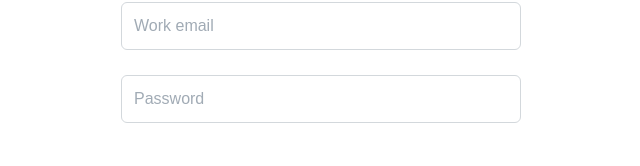
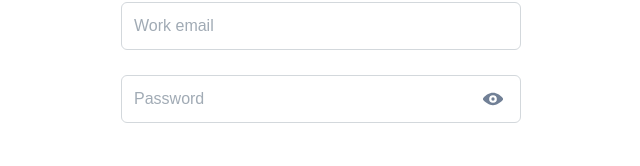
Before and after one commit to p-d-boiko/qencode, a React (Vite) app: page /login in a window 1280 px wide. Shown: the part 492-658 px from the top of the page, without its empty margins (319-959 px from the left). Built offline with nearby package versions, Linux system fonts and the light colour scheme; no server answers; a web font is replaced by a local one.

Commit message:
install icons, toggle password visibility

```diff
--- a/package.json
+++ b/package.json
@@ -17,6 +17,7 @@
     "prepare": "husky"
   },
   "dependencies": {
+    "@chakra-ui/icons": "^2.1.1",
     "@chakra-ui/react": "^2.8.2",
     "@emotion/react": "^11.11.4",
     "@emotion/styled": "^11.11.0",
--- a/src/containers/login-form/login-form.tsx
+++ b/src/containers/login-form/login-form.tsx
@@ -1,5 +1,17 @@
-import type { FC } from 'react'
-import { Stack, Input, Button, Text, useToast, FormControl, FormErrorMessage } from '@chakra-ui/react'
+import { type FC, useState } from 'react'
+import {
+  Stack,
+  Input,
+  Button,
+  Text,
+  useToast,
+  FormControl,
+  FormErrorMessage,
+  InputGroup,
+  InputRightElement,
+  IconButton,
+} from '@chakra-ui/react'
+import { ViewIcon, ViewOffIcon } from '@chakra-ui/icons'
 import { useForm } from 'react-hook-form'
 
 import api, { type LoginRequestData } from 'client:api'
@@ -13,6 +25,8 @@ const LoginForm: FC = () => {
     mode: 'onChange',
     reValidateMode: 'onChange',
   })
+  const [passwordVisible, setPasswordVisible] = useState(false)
+  const togglePasswordVisibility = () => setPasswordVisible((prevState) => !prevState)
 
   const toast = useToast({
     title: 'An error occured',
@@ -80,8 +94,9 @@ const LoginForm: FC = () => {
           <FormErrorMessage>{emailFieldState.error?.message}</FormErrorMessage>
         </FormControl>
         <FormControl isInvalid={!!passwordFieldState.error}>
+          <InputGroup>
             <Input
-            type="password"
+              type={passwordVisible ? 'text' : 'password'}
               placeholder="Password"
               variant="outline"
               {...register('password', {
@@ -92,6 +107,16 @@ const LoginForm: FC = () => {
                 },
               })}
             />
+            <InputRightElement width="4.5rem" mr={-2}>
+              <IconButton
+                variant="hidden"
+                aria-label="button"
+                onClick={togglePasswordVisibility}
+                color="gray.500"
+                icon={passwordVisible ? <ViewOffIcon boxSize={5} /> : <ViewIcon boxSize={5} />}
+              />
+            </InputRightElement>
+          </InputGroup>
           <FormErrorMessage>{passwordFieldState.error?.message}</FormErrorMessage>
         </FormControl>
         <Link to={ROUTES.ResetPassoword} sx={{ marginLeft: 'auto', mt: '15px' }}>
--- a/src/containers/set-new-password-form/set-new-password-form.tsx
+++ b/src/containers/set-new-password-form/set-new-password-form.tsx
@@ -1,8 +1,20 @@
-import type { FC } from 'react'
+import { type FC, useState } from 'react'
 import { useEffect } from 'react'
 import { useNavigate } from 'react-router-dom'
 import { useForm } from 'react-hook-form'
-import { Stack, Input, Button, useToast, FormControl, FormErrorMessage, FormLabel } from '@chakra-ui/react'
+import {
+  Stack,
+  Input,
+  Button,
+  useToast,
+  FormControl,
+  FormErrorMessage,
+  FormLabel,
+  InputGroup,
+  InputRightElement,
+  IconButton,
+} from '@chakra-ui/react'
+import { ViewIcon, ViewOffIcon } from '@chakra-ui/icons'
 
 import api, { type SetNewPasswordRequestData } from 'client:api'
 import { ROUTES } from 'client:router'
@@ -14,8 +26,9 @@ const SetNewPasswordForm: FC<SetNewPasswordFormProps> = ({ token, secret }) => {
     mode: 'onChange',
     reValidateMode: 'onChange',
   })
-
   const navigate = useNavigate()
+  const [passwordVisible, setPasswordVisible] = useState(false)
+  const togglePasswordVisibility = () => setPasswordVisible((prevState) => !prevState)
 
   const toast = useToast({
     title: 'An error occured',
@@ -78,8 +91,9 @@ const SetNewPasswordForm: FC<SetNewPasswordFormProps> = ({ token, secret }) => {
     <Stack as="form" gap="25px" onSubmit={handleSubmit(handleSetNewPassword)}>
       <FormControl isInvalid={!!passwordFieldState.error}>
         <FormLabel htmlFor="password">Password</FormLabel>
+        <InputGroup>
           <Input
-          type="password"
+            type={passwordVisible ? 'text' : 'password'}
             placeholder="Password"
             variant="outline"
             isInvalid={passwordFieldState.invalid}
@@ -91,14 +105,25 @@ const SetNewPasswordForm: FC<SetNewPasswordFormProps> = ({ token, secret }) => {
               },
             })}
           />
+          <InputRightElement width="4.5rem" mr={-2}>
+            <IconButton
+              variant="hidden"
+              aria-label="button"
+              onClick={togglePasswordVisibility}
+              color="gray.500"
+              icon={passwordVisible ? <ViewOffIcon boxSize={5} /> : <ViewIcon boxSize={5} />}
+            />
+          </InputRightElement>
+        </InputGroup>
         <FormErrorMessage>{passwordFieldState.error?.message}</FormErrorMessage>
       </FormControl>
       <FormControl isInvalid={!!passwordConfirmFieldState.error}>
         <FormLabel fontWeight="medium" htmlFor="password_confirm">
           Confirm Password
         </FormLabel>
+        <InputGroup>
           <Input
-          type="password"
+            type={passwordVisible ? 'text' : 'password'}
             placeholder="Password"
             variant="outline"
             isInvalid={passwordConfirmFieldState.invalid}
@@ -108,6 +133,16 @@ const SetNewPasswordForm: FC<SetNewPasswordFormProps> = ({ token, secret }) => {
               deps: ['password'],
             })}
           />
+          <InputRightElement width="4.5rem" mr={-2}>
+            <IconButton
+              variant="hidden"
+              aria-label="button"
+              onClick={togglePasswordVisibility}
+              color="gray.500"
+              icon={passwordVisible ? <ViewOffIcon boxSize={5} /> : <ViewIcon boxSize={5} />}
+            />
+          </InputRightElement>
+        </InputGroup>
         <FormErrorMessage>{passwordConfirmFieldState.error?.message}</FormErrorMessage>
       </FormControl>
       <Button type="submit" variant="solid" isLoading={formState.isSubmitting}>
```
Also changed, not shown: 1 other file (tests, documents, lock files or other folders). Lines whose indentation alone changed are shown as unchanged.
